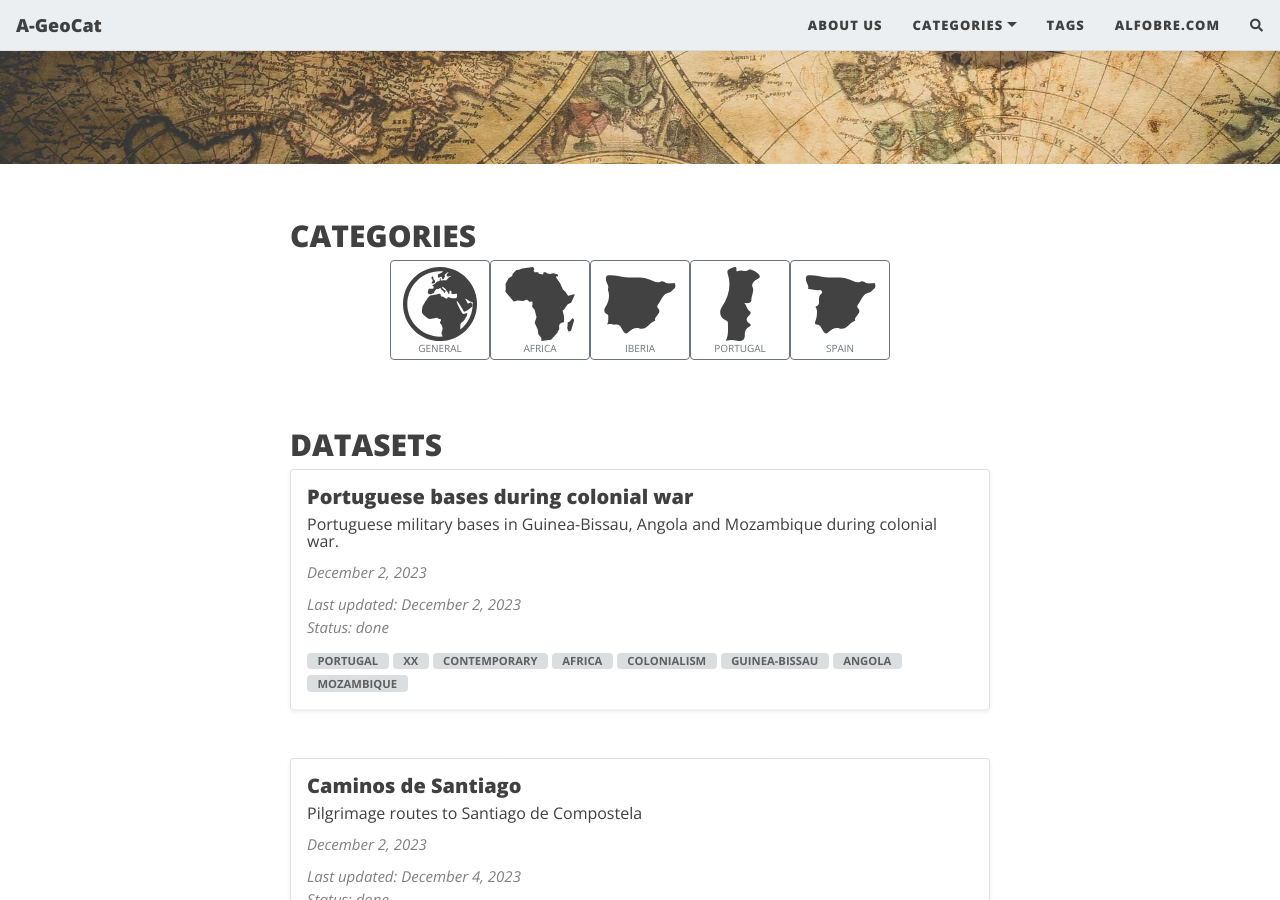
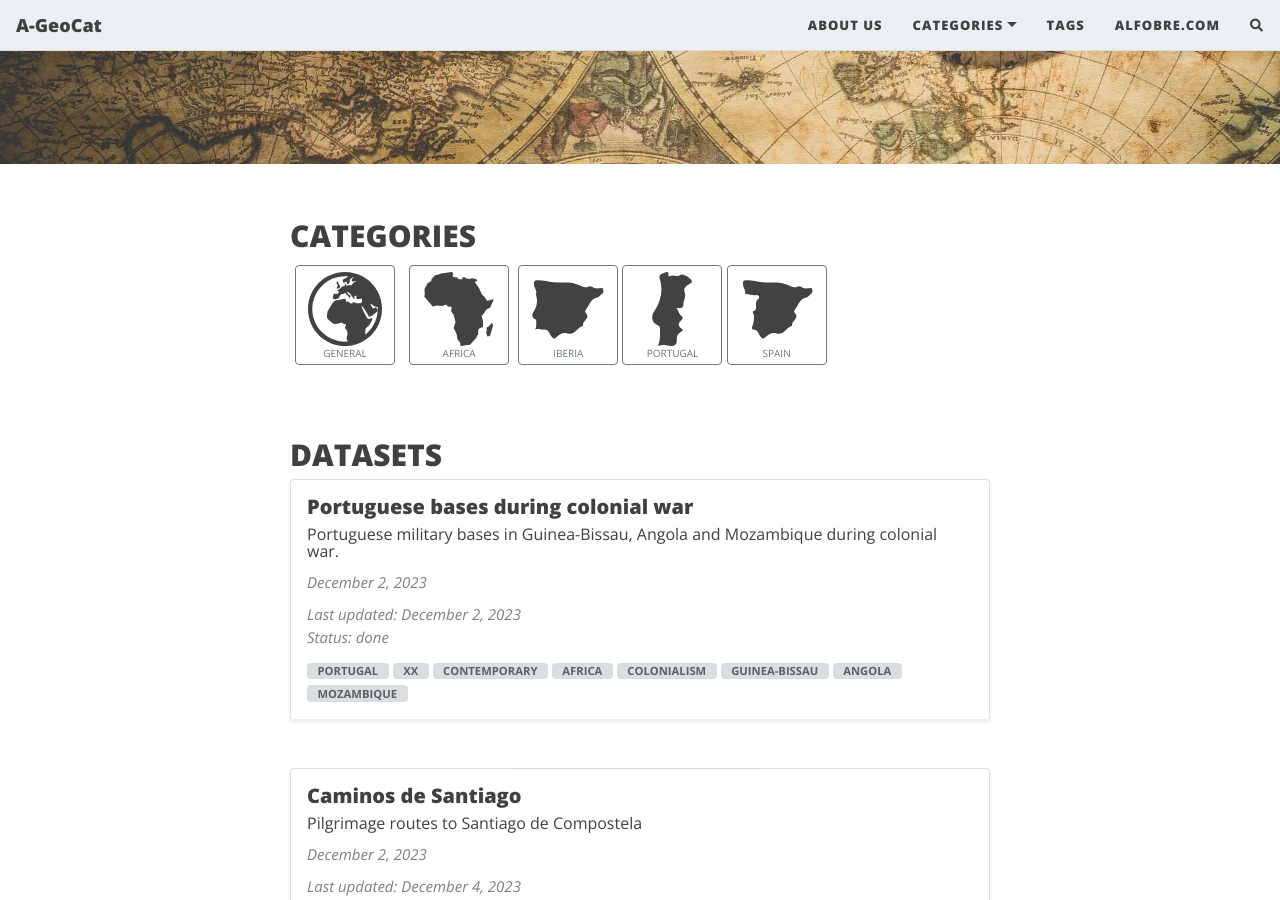
Before and after one commit to projetoalfobre/a-geocat, a Jekyll site: the page built from index.html, in a window 1280 px wide and 900 px high, scrolled down 381 px. Built offline with Jekyll 4.4.1, drawn with Linux system fonts in a browser that asks for light colours; nearby versions of some CDN libraries; the list of posts is cut into pages by our own code; comment, search, counter and statistics services are not loaded.

Commit message:
Update home_cat.html

```diff
--- a/_includes/home_cat.html
+++ b/_includes/home_cat.html
@@ -4,12 +4,12 @@
 	      <h2>CATEGORIES</h2>
         </div>
 
-	<div class="col-lg-12 d-flex justify-content-center">
+	<div class="col-lg-12">
 
-            <a href="{{ "/general" | relative_url }}" class="btn btn-sq btn-outline-secondary"><img class="filter-svg" src="{{ "/assets/img/general.svg" | relative_url }}"><br/>
+            <a href="{{ "/general" | relative_url }}" class="btn tag-btn btn-sq btn-outline-secondary"><img class="filter-svg" src="{{ "/assets/img/general.svg" | relative_url }}"><br/>
                 GENERAL
 	    </a>
-            <a href="{{ "/africa" | relative_url }}" class="btn btn-sq btn-outline-secondary"><img class="filter-svg" src="{{ "/assets/img/africa.svg" | relative_url }}"><br/>
+            <a href="{{ "/africa" | relative_url }}" class="btn tag-btn btn-sq btn-outline-secondary"><img class="filter-svg" src="{{ "/assets/img/africa.svg" | relative_url }}"><br/>
                 AFRICA
 	    </a>
             <a href="{{ "/iberia" | relative_url }}" class="btn btn-sq btn-outline-secondary"><img class="filter-svg" src="{{ "/assets/img/iberia.svg" | relative_url }}"><br/>
```
